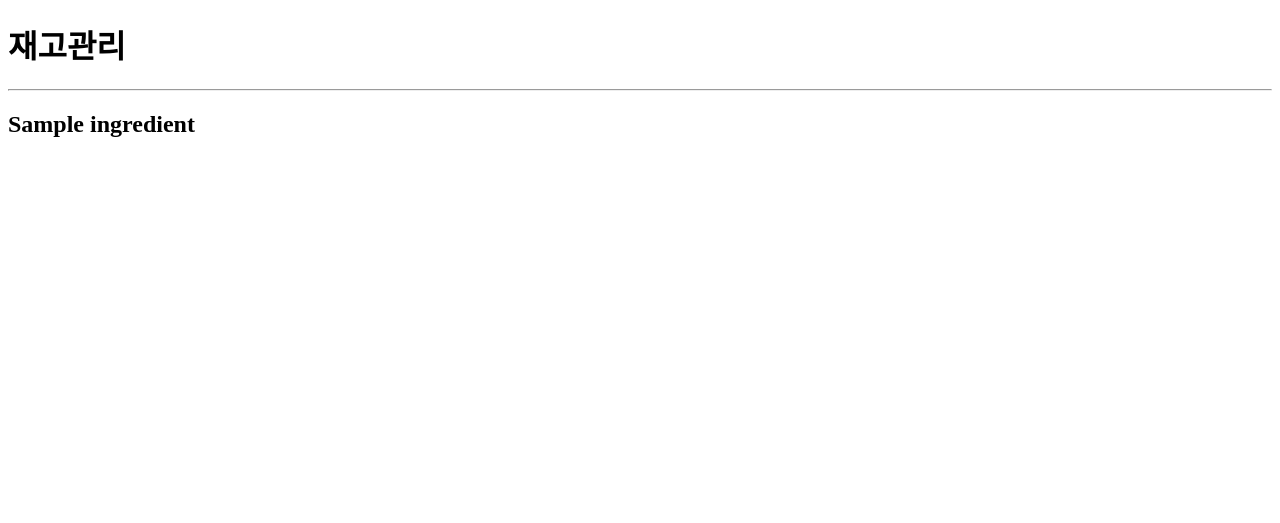
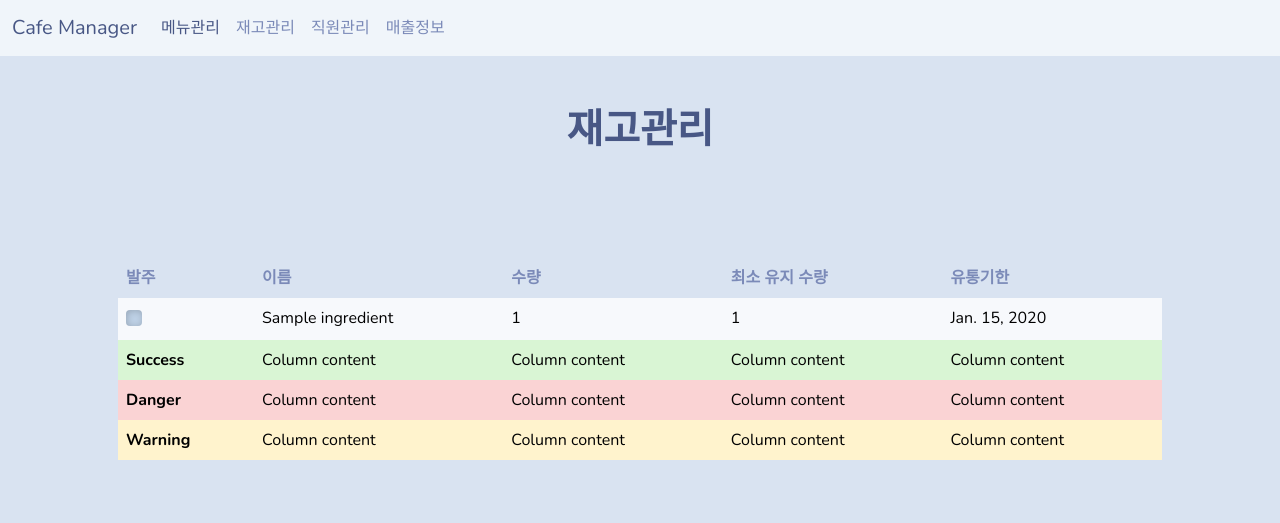
Before and after one commit to minjumost/CloudProgrammingProject, a Django app: page /stock/ in a window 1280 px wide. Shown: the top 523 px of the page. Run offline with Django 4.2, Linux system fonts and the light colour scheme; tables that the repository leaves empty hold one stand-in row (values such as "Sample post"); some libraries are stand-ins or nearby versions.

Commit message:
부트스트랩 적용(3)
재고관리 부트스트랩 적용

```diff
--- a/beverage/templates/beverage/recipt.html
+++ b/beverage/templates/beverage/recipt.html
@@ -3,7 +3,7 @@
 <html lang="ko">
 <head>
     <meta charset="UTF-8">
-    <title>메뉴관리</title>
+    <title>메뉴상세</title>
     <link rel="stylesheet" href="https://cdn.jsdelivr.net/npm/bootswatch@5.3.0/dist/morph/bootstrap.min.css">
 
   <style>
--- a/ingredient/models.py
+++ b/ingredient/models.py
@@ -3,6 +3,10 @@ from django.db import models
 # Create your models here.
 class Ingredient(models.Model):
     name = models.CharField(max_length=30)
+    ammount = models.IntegerField()
+    is_order = models.BooleanField()
+    min_ammount = models.IntegerField()
+    exp_date = models.DateField()
 
     def __str__(self):
         return self.name
--- a/ingredient/templates/ingredient/ingredient.html
+++ b/ingredient/templates/ingredient/ingredient.html
@@ -1,15 +1,112 @@
 <!DOCTYPE html>
+{% load static %}
 <html lang="ko">
 <head>
     <meta charset="UTF-8">
     <title>재고관리</title>
-</head>
+    <link rel="stylesheet" href="https://cdn.jsdelivr.net/npm/bootswatch@5.3.0/dist/morph/bootstrap.min.css">
+
+  <style>
+      .mytitle {
+        text-align: center;
+        margin-top: 50px;
+      }
+    </style>
+ </head>
+
 <body>
-    <h1>재고관리</h1>
+<!-- nav bar-->
+<nav class="navbar navbar-expand-lg bg-light" data-bs-theme="light">
+  <div class="container-fluid">
+    <a class="navbar-brand" href="/">Cafe Manager</a>
+    <button class="navbar-toggler" type="button" data-bs-toggle="collapse" data-bs-target="#navbarColor03" aria-controls="navbarColor03" aria-expanded="false" aria-label="Toggle navigation">
+      <span class="navbar-toggler-icon"></span>
+    </button>
+    <div class="collapse navbar-collapse" id="navbarColor03">
+      <ul class="navbar-nav me-auto">
+        <li class="nav-item">
+          <a class="nav-link active" href="/menu">메뉴관리
+            <span class="visually-hidden">(current)</span>
+          </a>
+        </li>
+        <li class="nav-item">
+          <a class="nav-link" href="/stock">재고관리</a>
+        </li>
+        <li class="nav-item">
+          <a class="nav-link" href="/staff">직원관리</a>
+        </li>
+        <li class="nav-item">
+          <a class="nav-link" href="/sale">매출정보</a>
+        </li>
+      </ul>
+    </div>
+  </div>
+</nav>
 
-{% for p in ingredients %}
-    <hr/>
-    <h2>{{p.name}}</a></h2>
-{% endfor %}
+
+<div class="mytitle">
+  <h1><strong>재고관리</strong></h1>
+</div>
+
+<section class="py-5">
+  <div class="container px-4 px-lg-5 mt-5">
+    <div class="row">
+        <div class="d-flex align-items-center justify-content-center">
+          <table class="table table-hover">
+  <thead>
+    <tr>
+      <th scope="col">발주</th>
+      <th scope="col">이름</th>
+        <th scope="col">수량</th>
+      <th scope="col">최소 유지 수량</th>
+      <th scope="col">유통기한</th>
+    </tr>
+  </thead>
+  <tbody>
+  {% for p in ingredients %}
+    <tr class="table-secondary">
+      <th scope="row"><fieldset class="form-group">
+      <div class="form-check">
+        <input class="form-check-input" type="checkbox" value="" id="flexCheckDefault">
+        <label class="form-check-label" for="flexCheckDefault"></label>
+      </div>
+    </fieldset></th>
+      <td>{{p.name}}</td>
+      <td>{{p.ammount}}</td>
+      <td>{{p.min_ammount}}</td>
+        <td>{{p.exp_date}}</td>
+    </tr>
+  {% endfor %}
+    <tr class="table-success">
+      <th scope="row">Success</th>
+      <td>Column content</td>
+      <td>Column content</td>
+      <td>Column content</td>
+        <td>Column content</td>
+    </tr>
+    <tr class="table-danger">
+      <th scope="row">Danger</th>
+      <td>Column content</td>
+      <td>Column content</td>
+      <td>Column content</td>
+      <td>Column content</td>
+    </tr>
+    <tr class="table-warning">
+      <th scope="row">Warning</th>
+      <td>Column content</td>
+      <td>Column content</td>
+      <td>Column content</td>
+      <td>Column content</td>
+    </tr>
+  </tbody>
+</table>
+        </div>
+
+    </div>
+  </div>
+</section>
+
+
+ <script src="https://cdn.jsdelivr.net/npm/bootstrap@5.2.3/dist/js/bootstrap.bundle.min.js" integrity="sha384-kenU1KFdBIe4zVF0s0G1M5b4hcpxyD9F7jL+jjXkk+Q2h455rYXK/7HAuoJl+0I4" crossorigin="anonymous"></script>
 </body>
 </html>
--- a/ingredient/urls.py
+++ b/ingredient/urls.py
@@ -3,5 +3,4 @@ from . import views
 
 urlpatterns = [
     path('', views.ingredient),
-    path('<int:pk>/', views.stock),
 ]
--- a/ingredient/views.py
+++ b/ingredient/views.py
@@ -10,13 +10,3 @@ def ingredient(request):
             'ingredients': ingredients,
         }
     )
-
-def stock(request, pk):
-    ingredient = Ingredient.objects.get(pk=pk)
-    return render(
-        request,
-        'ingredient/stock.html',
-        {
-            'ingredient': ingredient,
-        }
-    )
```
Also changed, not shown: beverage/templates/beverage/menu.html (+0 -7 lines), ingredient/templates/ingredient/stock.html (deleted, +0 -11 lines), beverage/migrations/0001_initial.py (deleted), ingredient/migrations/0001_initial.py (deleted).
